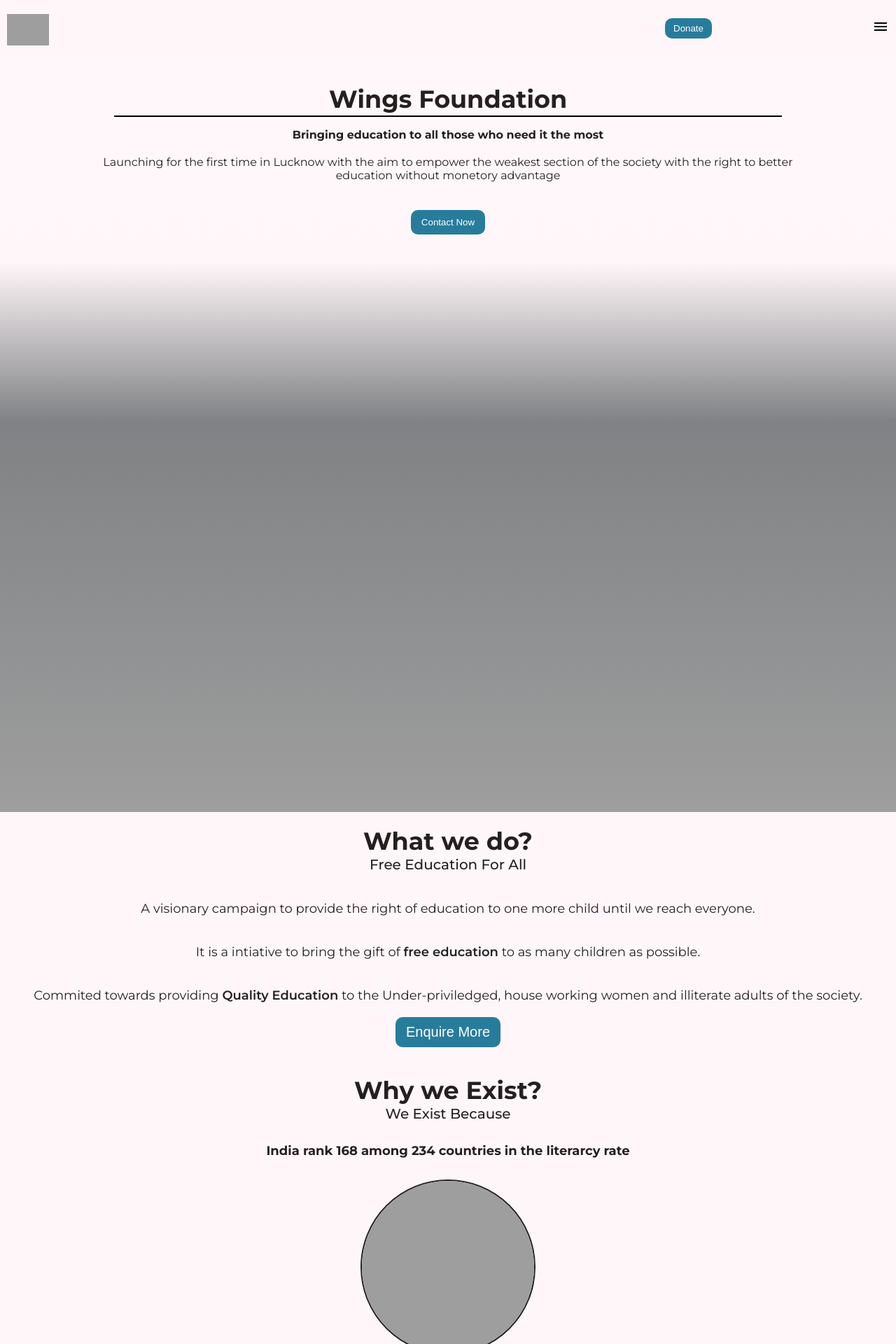
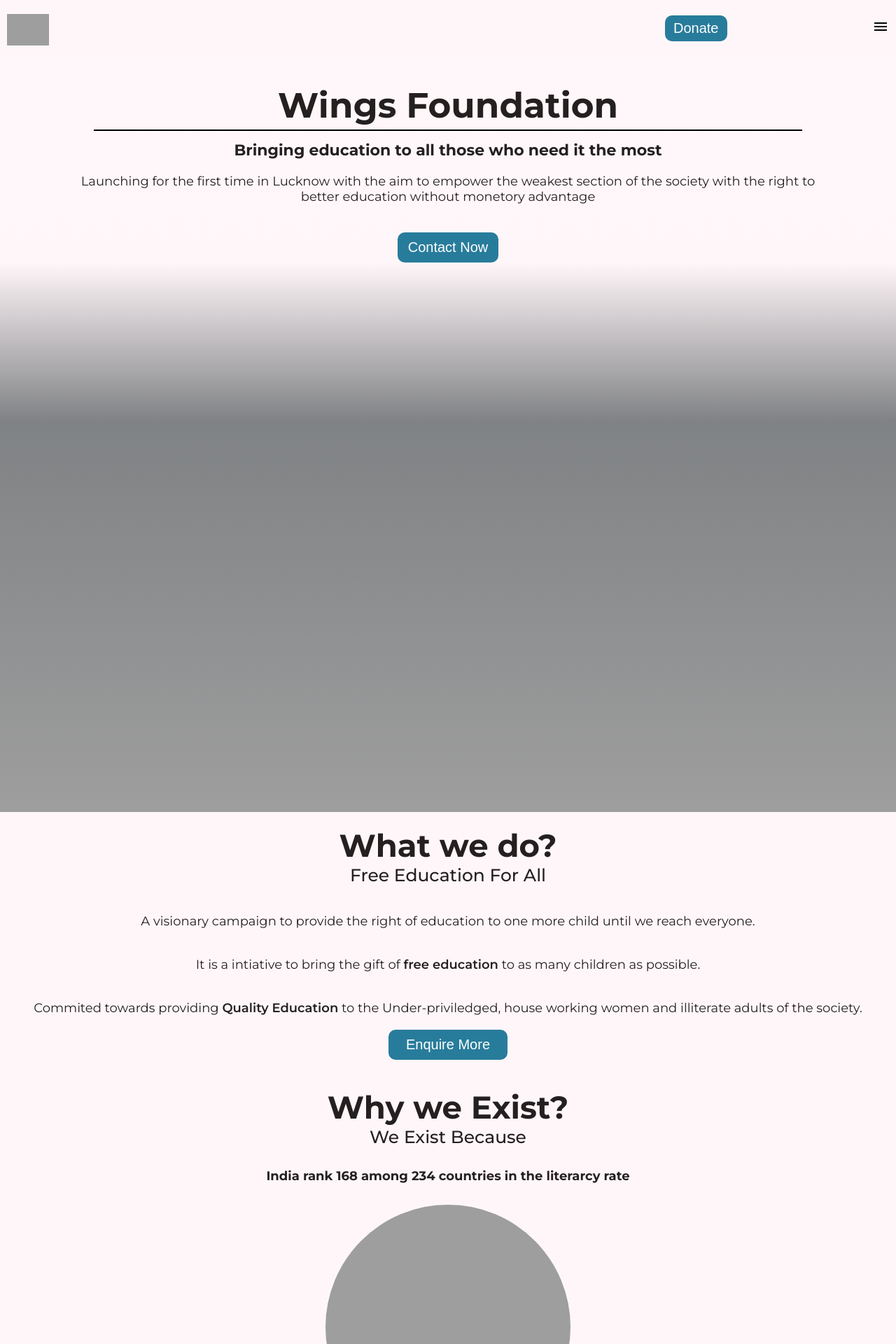
Before and after one commit to joshiCoding/wingsfoundations, a Jekyll site: the page built from index.markdown, in a window 1280 px wide. Shown: the top 1920 px of the page at 70% size. Built offline with Jekyll 4.4.1, drawn with Linux system fonts in a browser that asks for light colours.

Commit message:
font size correction test-1

```diff
--- a/assets/css/styles.scss
+++ b/assets/css/styles.scss
@@ -63,6 +63,7 @@ header{
             padding:7px 12px;
             border-radius:10px;
             color:var(--color-font-light);
+            font-size:20px;
         }
 
         .hamburger-menu-options{
@@ -100,26 +101,30 @@ section{
         justify-content:flex-start;
         height:70%;
         &-head{
-            width:55%;
-            font-size:35px;
+            // border:2px solid red;
+            width:68%;
+            font-size:50px;
             position:relative;
             margin:20px;
             &::before{
                 content:'';
                 position:absolute;
-                width:140%;
+                width:120%;
                 height:2px;
                 background:black;
                 bottom:-10%;
-                left:-20%;
+                left:-10%;
             }
         }
         &-moto{
             width:85%;
+            font-size:22px;
         }
         &-para{
             width:85%;
             margin:20px;
+            font-size:18px;
+            font-weight:400;
         }
         &-btn{
             border:none;
@@ -128,6 +133,7 @@ section{
             color:var(--color-font-light);
             padding:10px 15px;
             margin-top:20px;
+            font-size:20px;
         }
     }
     img{
@@ -157,11 +163,11 @@ section{
 .who,
 .memories{
     &-head{
-        font-size:35px;
+        font-size:45px;
         font-weight:700;
     }
     &-tagline{
-        font-size:20px;
+        font-size:25px;
         font-weight:500;
         margin-bottom:20px;
     }
@@ -177,7 +183,7 @@ section{
         background:var(--color-btn);
         border:none;
         border-radius:10px;
-        padding:10px 15px;
+        padding:10px 25px;
         color:var(--color-font-light);
         font-size:20px;
     }
@@ -185,7 +191,6 @@ section{
 
 .why{
     &-box{
-        // border:2px solid red;
         width:80vw;
         display:flex;
         flex-direction:column;
@@ -196,9 +201,9 @@ section{
             font-weight:700;
         }
         &-circle{
-            width:250px;
-            height:250px;
-            border:2px solid var(--color-font);
+            width:350px;
+            height:350px;
+            // border:2px solid var(--color-font);
             border-radius:50%;
             margin:30px;
             flex-shrink:none;
@@ -335,6 +340,10 @@ section{
             border:2px solid var(--color-font);
             width:90%;
         }
+        &-description{
+            padding:10px;
+            font-size:20px;
+        }
     }
     &-btn{
         margin-top:30px;
```
Also changed, not shown: 2 other files.
